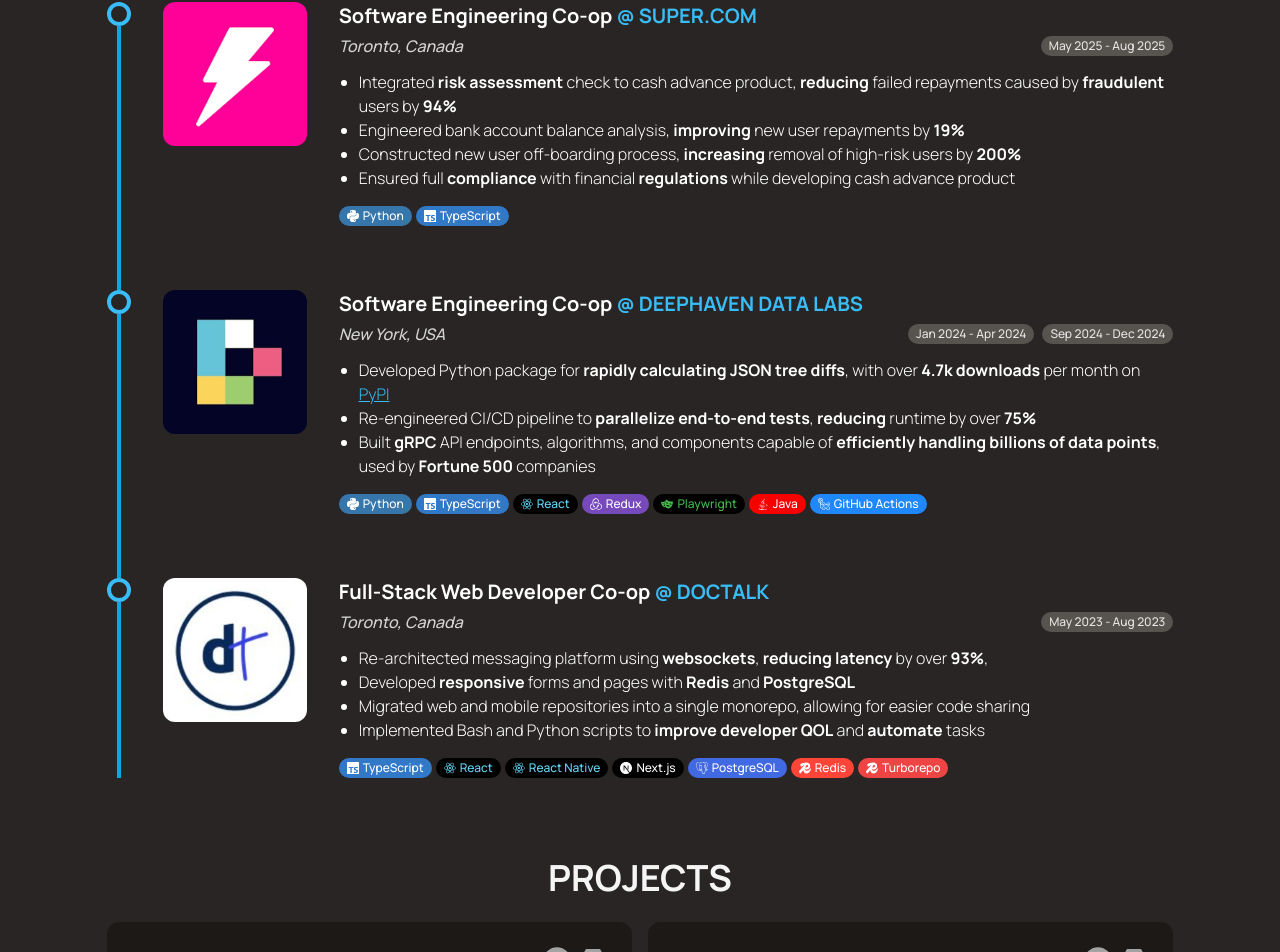
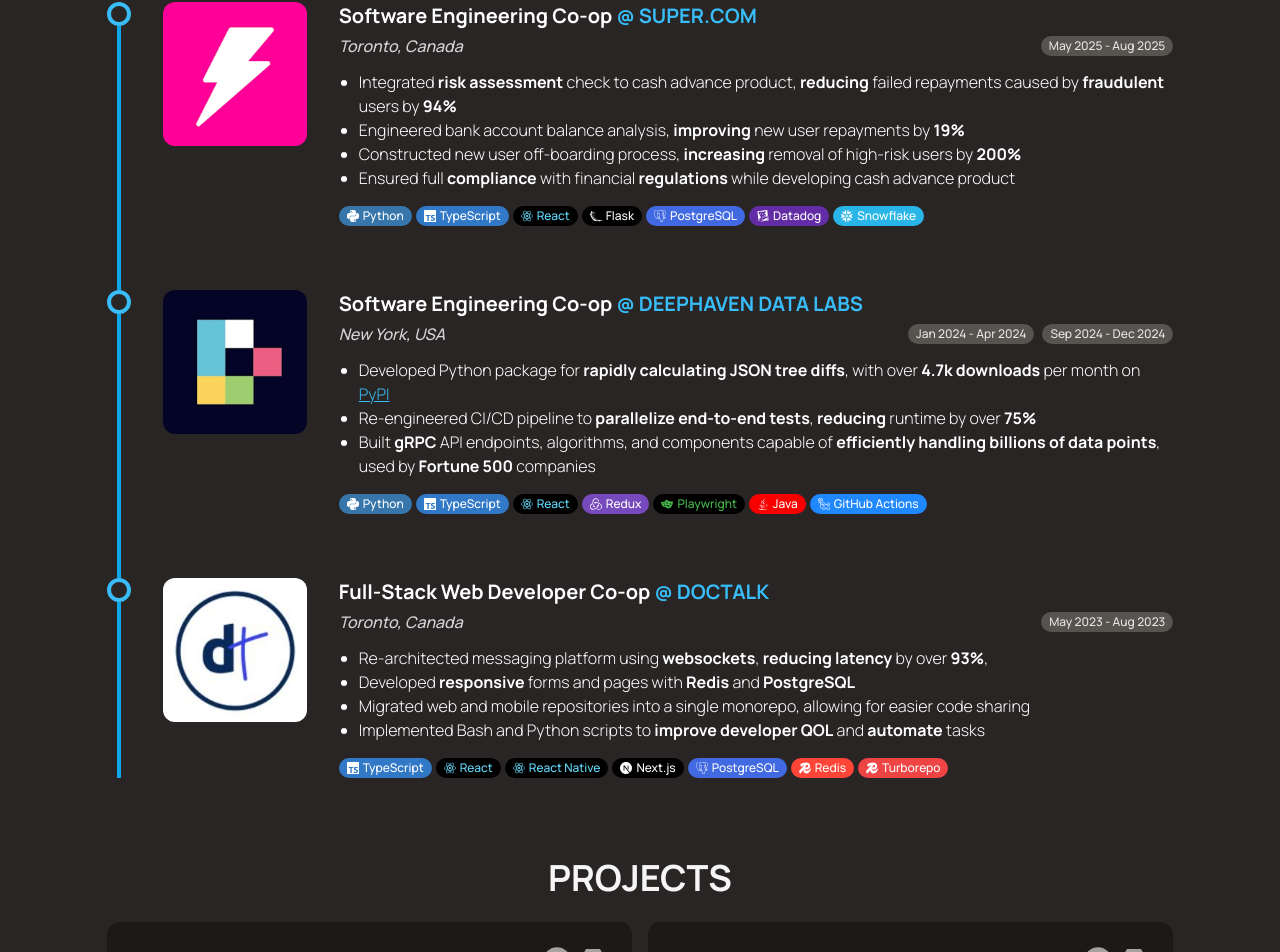
Before and after one commit to wusteven815/website, a Next.js app: page / in a window 1280 px wide. Shown: the part 992-1944 px from the top of the page. Built offline with nearby package versions, Linux system fonts and the light colour scheme.

Commit message:
feat: update chips

```diff
--- a/src/components/Chip/Common.tsx
+++ b/src/components/Chip/Common.tsx
@@ -1,5 +1,6 @@
 import {
   SiCplusplus,
+  SiDatadog,
   SiDjango,
   SiFlask,
   SiGithubactions,
@@ -16,6 +17,7 @@
   SiRedis,
   SiRedux,
   SiScikitlearn,
+  SiSnowflake,
   SiTensorflow,
   SiTypescript,
 } from "react-icons/si";
@@ -25,6 +27,10 @@
 export const CppCard = () => (
   <Chip name="C++" icon={<SiCplusplus className="w-3 h-3" />} className="bg-[#00599C] text-white" />
 );
+
+export const DatadogCard = () => (
+  <Chip name="Datadog" icon={<SiDatadog className="w-3 h-3" />} className="bg-[#632CA6] text-white" />
+)
 
 export const DjangoCard = () => (
   <Chip name="Django" icon={<SiDjango className="w-3 h-3" />} className="bg-[#092E20] text-white" />
@@ -126,6 +132,14 @@
   />
 );
 
+export const SnowflakeCard = () => (
+  <Chip
+    name="Snowflake"
+    icon={<SiSnowflake className="w-3 h-3" />}
+    className="bg-[#29B5E8] text-white"
+  />
+);
+
 export const TensorflowCard = () => (
   <Chip
     name="Tensorflow"
--- a/src/components/landing/Experience.tsx
+++ b/src/components/landing/Experience.tsx
@@ -1,5 +1,7 @@
 import ExperienceCard from "@/components/Cards/ExperienceCard";
 import {
+  DatadogCard,
+  FlaskCard,
   GitHubActionsCard,
   JavaCard,
   NextJsCard,
@@ -10,6 +12,7 @@
   ReactNativeCard,
   RedisCard,
   ReduxCard,
+  SnowflakeCard,
   TurborepoCard,
   TypeScriptCard,
 } from "../Chip/Common";
@@ -47,6 +50,11 @@
           <div className="flex flex-wrap gap-1 mt-4">
             <PythonCard />
             <TypeScriptCard />
+            <ReactCard />
+            <FlaskCard />
+            <PostgreSQLCard />
+            <DatadogCard />
+            <SnowflakeCard />
           </div>
         </ExperienceCard>
 
```
